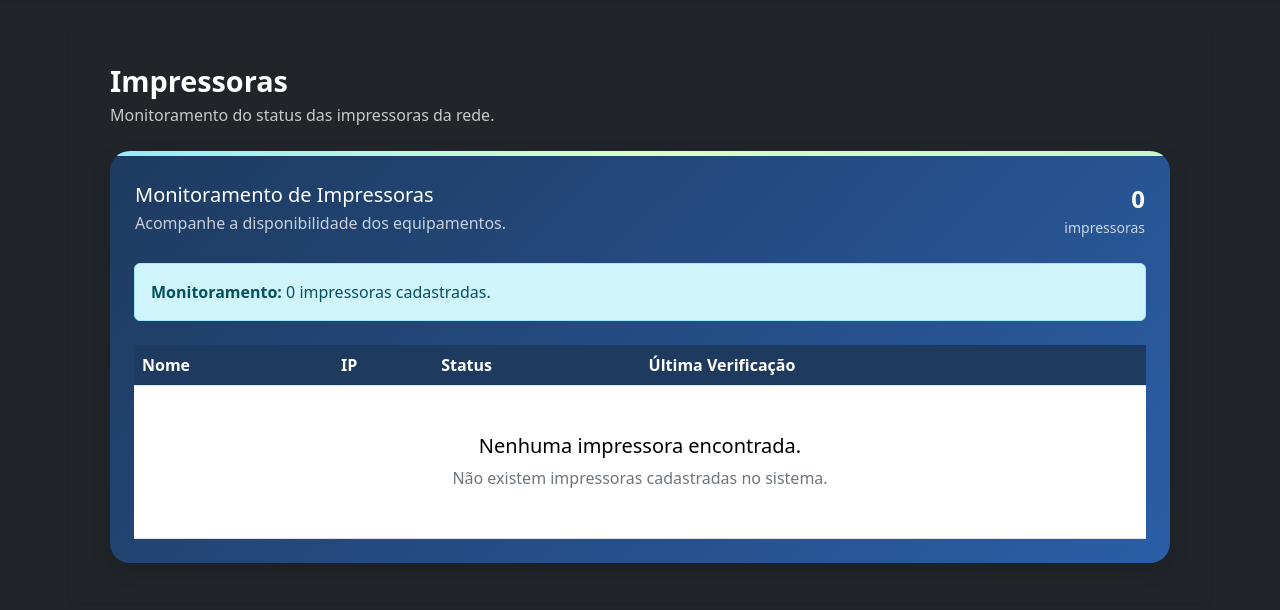
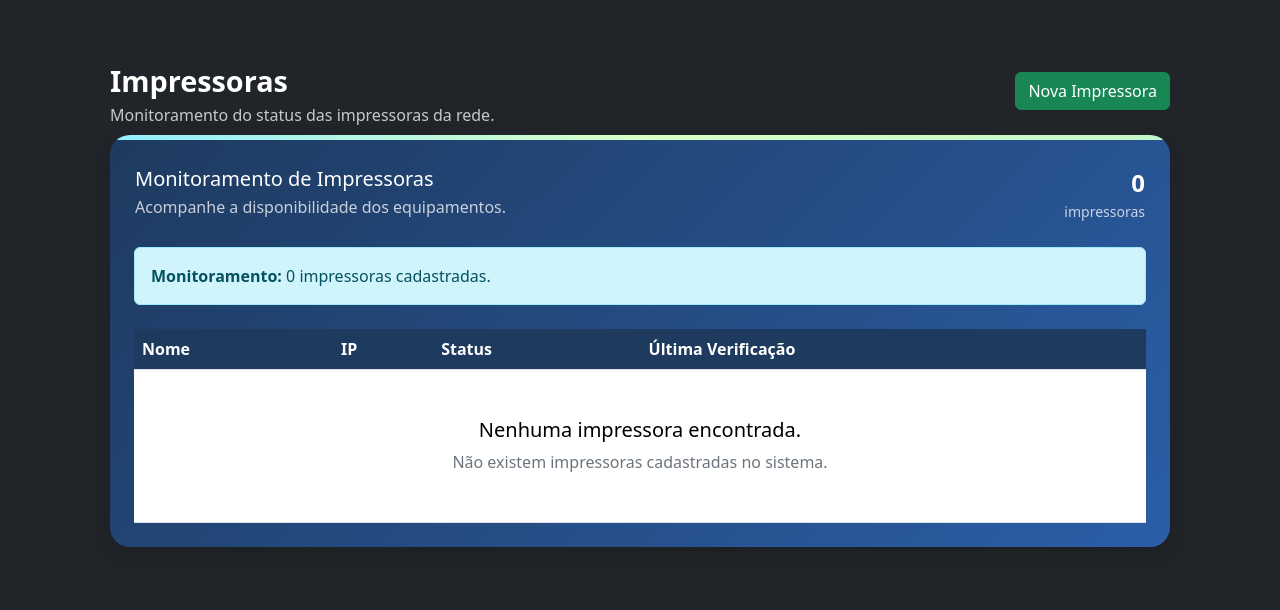
Before and after one commit to SirReinato/central_chamado, a Flask app: page /impressoras/ in a window 1280 px wide. Shown: the part 56-666 px from the top of the page. Run offline with Flask 3, Linux system fonts and the light colour scheme; data that the repository does not hold is empty.

Commit message:
Criada a rota de novas impressoras

```diff
--- a/routes/impressoras.py
+++ b/routes/impressoras.py
@@ -1,4 +1,4 @@
-from flask import Blueprint, render_template
+from flask import Blueprint, render_template, request, redirect, url_for
 from services.impressoras_services import ImpressorasService
 
 impressoras_bp = Blueprint(
@@ -15,3 +15,27 @@ def index():
         "impressoras/impressoras.html",
         impressoras=impressoras
     )
+
+
+@impressoras_bp.route("/nova", methods=["GET", "POST"])
+def nova_impressora():
+
+    if request.method == "POST":
+
+        nome = request.form.get("nome")
+        ip = request.form.get("ip")
+        modelo = request.form.get("modelo")
+
+        ImpressorasService.adicionar_impressora(
+            nome,
+            ip,
+            modelo
+        )
+
+        return redirect(
+            url_for("impressoras.index")
+        )
+
+    return render_template(
+        "impressoras/nova_impressora.html"
+    )
--- a/services/impressoras_services.py
+++ b/services/impressoras_services.py
@@ -1,10 +1,32 @@
-from models import Impressora
+from models import Impressora, db
 
 class ImpressorasService:
 
     @staticmethod
     def listar_impressoras():
         return Impressora.query.all()
+
+    @staticmethod
+    def adicionar_impressora(nome, ip, modelo):
+        existente = Impressora.query.filter_by(
+                    ip=ip
+                ).first()
+
+        if existente:
+            return existente
+
+        impressora = Impressora(
+            nome=nome,
+            ip=ip,
+            modelo=modelo
+        )
+
+
+        db.session.add(impressora)
+        db.session.commit()
+
+        return impressora
+
 
     @staticmethod
     def descobrir_impressoras():
--- a/templates/impressoras/impressoras.html
+++ b/templates/impressoras/impressoras.html
@@ -10,14 +10,29 @@
 
     <div class="mb-4">
 
+        <div class=" d-flex justify-content-between align-items-center flex-wrap">
+
+            <div>
+
                 <h1 class="tituloPrincipal mb-1">
                     Impressoras
                 </h1>
 
-        <p class="tituloSecundario mb-0">
+                <p class="tituloSecundario mb-2">
                     Monitoramento do status das impressoras da rede.
                 </p>
+            </div>
 
+            <div class="mb-3">
+
+                <a href="{{ url_for('impressoras.nova_impressora') }}" class="btn btn-success">
+
+                    Nova Impressora
+
+                </a>
+
+
+            </div>
         </div>
 
 
```
Also changed, not shown: templates/impressoras/nova_impressora.html (added, +48 -0 lines). Lines whose indentation alone changed are shown as unchanged.
